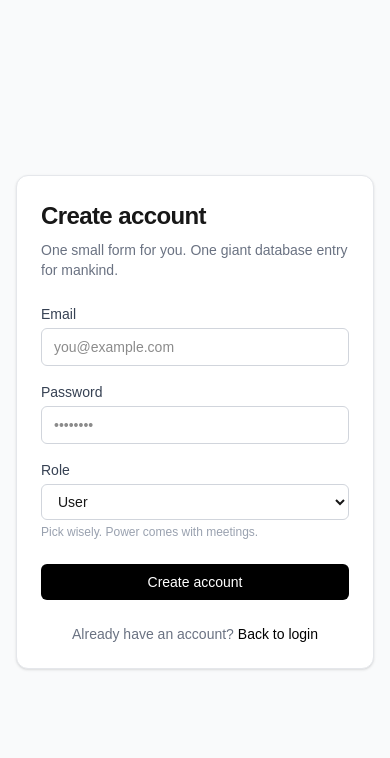
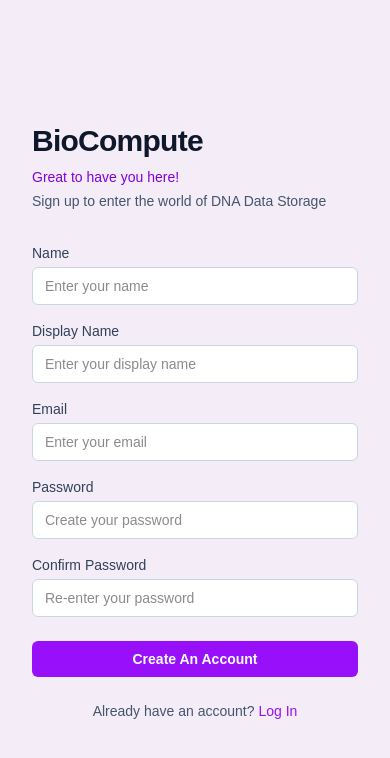
Before and after one commit to biocompute-inc/BioCompute-POC, a Next.js app in the folder frontend/poc-frontend/: page /register in a window 390 px wide. Shown: the top 758 px of the page. Built offline with nearby package versions, Linux system fonts and the light colour scheme; no server answers.

Commit message:
frontend deisgn changes, backend endpoint added

```diff
--- a/frontend/poc-frontend/app/dashboard/page.tsx
+++ b/frontend/poc-frontend/app/dashboard/page.tsx
@@ -4,7 +4,17 @@
 import { RequireAuth } from "@/components/RequireAuth";
 import { useAuth } from "@/components/AuthProvider";
 import { apiFetch } from "@/lib/api";
-import { useEffect, useState } from "react";
+import { useEffect, useMemo, useState } from "react";
+
+function formatBytes(bytes: number) {
+  if (bytes < 1024) return `${bytes} B`;
+  const kb = bytes / 1024;
+  if (kb < 1024) return `${kb.toFixed(1)} KB`;
+  const mb = kb / 1024;
+  if (mb < 1024) return `${mb.toFixed(1)} MB`;
+  const gb = mb / 1024;
+  return `${gb.toFixed(2)} GB`;
+}
 
 export default function DashboardPage() {
   return (
@@ -16,8 +26,14 @@ export default function DashboardPage() {
 
 function DashboardInner() {
   const { user, logout } = useAuth();
-  const [jobs, setJobs] = useState<any[]>([]);
+
+  const [summary, setSummary] = useState<any>(null);
+  const [files, setFiles] = useState<any[]>([]);
   const [err, setErr] = useState<string | null>(null);
+
+  const greetingName = useMemo(() => {
+    return summary?.display_name || user?.display_name || user?.email || "User";
+  }, [summary, user]);
 
   useEffect(() => {
     let cancelled = false;
@@ -25,8 +41,12 @@ function DashboardInner() {
     (async () => {
       setErr(null);
       try {
-        const data = await apiFetch("/jobs");
-        if (!cancelled) setJobs(data);
+        const s = await apiFetch("/dashboard/summary");
+        const f = await apiFetch("/dashboard/files");
+        if (!cancelled) {
+          setSummary(s);
+          setFiles(f);
+        }
       } catch (e: any) {
         if (!cancelled) setErr(e.message);
       }
@@ -38,82 +58,76 @@ function DashboardInner() {
   }, []);
 
   return (
-    <div className="max-w-5xl mx-auto px-6 py-8">
-      {/* Header */}
-      <div className="flex items-center justify-between mb-8">
-        <div>
-          <h1 className="text-3xl font-semibold tracking-tight">
-            Dashboard
-          </h1>
-          <div className="text-sm text-gray-500 mt-1">
-            {user?.email}
-            <span className="ml-2 inline-flex items-center rounded-full bg-gray-100 px-2 py-0.5 text-xs font-medium text-gray-700">
-              {user?.role}
-            </span>
-          </div>
-        </div>
-
-        <button
-          onClick={logout}
-          className="rounded-md border border-gray-300 px-4 py-2 text-sm font-medium text-gray-700 hover:bg-gray-100"
-        >
-          Logout
-        </button>
+    <div style={{ maxWidth: 1100, margin: "24px auto", padding: 16 }}>
+      <div style={{ display: "flex", justifyContent: "space-between", alignItems: "center" }}>
+        <h1>Hi, {greetingName}!</h1>
+        <button onClick={logout}>Log Out</button>
       </div>
 
-      {/* Actions */}
-      <div className="flex gap-4 mb-10">
-        <a
-          href="/new-job"
-          className="inline-flex items-center rounded-md bg-black px-4 py-2 text-sm font-medium text-white hover:bg-gray-800"
-        >
-          + New Job
-        </a>
+      {err && <pre style={{ color: "crimson", whiteSpace: "pre-wrap" }}>{err}</pre>}
 
-        {(user?.role === "scientist" || user?.role === "admin") && (
-          <a
-            href="/lab/inbox"
-            className="inline-flex items-center rounded-md border border-gray-300 px-4 py-2 text-sm font-medium text-gray-700 hover:bg-gray-100"
-          >
-            Lab Inbox
-          </a>
-        )}
+      <div style={{ display: "flex", gap: 16, marginTop: 12 }}>
+        <div style={{ border: "1px solid #ddd", borderRadius: 8, padding: 16, minWidth: 200 }}>
+          <div style={{ fontSize: 32 }}>{summary?.total_files ?? "—"}</div>
+          <div>Total Files</div>
+        </div>
+        <div style={{ border: "1px solid #ddd", borderRadius: 8, padding: 16, minWidth: 200 }}>
+          <div style={{ fontSize: 32 }}>
+            {summary ? formatBytes(summary.total_storage_bytes) : "—"}
+          </div>
+          <div>Total Storage</div>
+        </div>
+        <div style={{ border: "1px solid #ddd", borderRadius: 8, padding: 16, minWidth: 200 }}>
+          <div style={{ fontSize: 32 }}>{summary?.total_retrievals ?? "—"}</div>
+          <div>Total Retrievals</div>
+        </div>
       </div>
 
-      {/* Jobs */}
-      <h2 className="text-xl font-semibold mb-4">Jobs</h2>
+      <div style={{ marginTop: 18, display: "flex", gap: 12 }}>
+        <a href="/new-job">+ Upload a File</a>
+        {(user?.role === "scientist" || user?.role === "admin") && <a href="/lab/inbox">Lab Inbox</a>}
+      </div>
 
-      {err && (
-        <div className="mb-4 rounded-md border border-red-200 bg-red-50 p-3 text-sm text-red-700">
-          {err}
-        </div>
-      )}
+      <h2 style={{ marginTop: 20 }}>Your Data</h2>
 
-      {jobs.length === 0 && !err && (
-        <div className="text-sm text-gray-500">
-          No jobs yet. Create one and make the machines suffer.
-        </div>
-      )}
-
-      <div className="grid gap-4">
-        {jobs.map((j) => (
-          <a
-            key={j.id}
-            href={`/jobs/${j.id}`}
-            className="flex items-center justify-between rounded-lg border border-gray-200 p-4 hover:bg-gray-50"
-          >
-            <div>
-              <div className="font-medium">{j.id}</div>
-              <div className="text-sm text-gray-500">
-                Status: {j.status}
-              </div>
-            </div>
-
-            <span className="text-sm text-gray-400">
-              →
-            </span>
-          </a>
-        ))}
+      <div style={{ border: "1px solid #ddd", borderRadius: 8, overflow: "hidden" }}>
+        <table style={{ width: "100%", borderCollapse: "collapse" }}>
+          <thead style={{ background: "#f3f3f3" }}>
+            <tr>
+              <th style={{ textAlign: "left", padding: 10 }}>#</th>
+              <th style={{ textAlign: "left", padding: 10 }}>File Name</th>
+              <th style={{ textAlign: "left", padding: 10 }}>Date Uploaded</th>
+              <th style={{ textAlign: "left", padding: 10 }}>Size</th>
+              <th style={{ textAlign: "left", padding: 10 }}>Status</th>
+              <th style={{ textAlign: "left", padding: 10 }}>Action</th>
+            </tr>
+          </thead>
+          <tbody>
+            {files.map((r, idx) => (
+              <tr key={r.file_id} style={{ borderTop: "1px solid #eee" }}>
+                <td style={{ padding: 10 }}>{idx + 1}</td>
+                <td style={{ padding: 10, maxWidth: 420, overflow: "hidden", textOverflow: "ellipsis", whiteSpace: "nowrap" }}>
+                  {r.file_name}
+                </td>
+                <td style={{ padding: 10 }}>
+                  {r.uploaded_at ? new Date(r.uploaded_at).toLocaleDateString() : "-"}
+                </td>
+                <td style={{ padding: 10 }}>{formatBytes(r.size_bytes)}</td>
+                <td style={{ padding: 10 }}>{r.status}</td>
+                <td style={{ padding: 10 }}>
+                  {r.job_id ? <a href={`/jobs/${r.job_id}`}>View</a> : "-"}
+                </td>
+              </tr>
+            ))}
+            {files.length === 0 && (
+              <tr>
+                <td colSpan={6} style={{ padding: 14 }}>
+                  No files yet. Upload one to create your first job.
+                </td>
+              </tr>
+            )}
+          </tbody>
+        </table>
       </div>
     </div>
   );
--- a/frontend/poc-frontend/app/login/page.tsx
+++ b/frontend/poc-frontend/app/login/page.tsx
@@ -5,10 +5,11 @@ import { useState } from "react";
 import { apiFetch } from "@/lib/api";
 import { useAuth } from "@/components/AuthProvider";
 import { useRouter } from "next/navigation";
+import Image from "next/image";
 
 export default function LoginPage() {
-  const [email, setEmail] = useState("user@test.com");
-  const [password, setPassword] = useState("secret123");
+  const [email, setEmail] = useState("");
+  const [password, setPassword] = useState("");
   const [error, setError] = useState<string | null>(null);
   const { refresh } = useAuth();
   const router = useRouter();
@@ -29,66 +30,98 @@ export default function LoginPage() {
   }
 
   return (
-    <div className="min-h-screen flex items-center justify-center bg-gray-50 px-4">
-      <div className="w-full max-w-md rounded-xl border border-gray-200 bg-white p-6 shadow-sm">
-        <h1 className="text-2xl font-semibold tracking-tight mb-2">
-          Welcome back
+    <div className="min-h-screen grid grid-cols-1 lg:grid-cols-2 bg-[#E6E6FA]">
+      {/* LEFT PANEL */}
+      <div className="flex items-center justify-center px-8">
+        <div className="w-full max-w-md">
+          {/* Brand */}
+          <div className="mb-8">
+            <h1 className="text-3xl font-semibold tracking-tight text-slate-900">
+              BioCompute
             </h1>
-        <p className="text-sm text-gray-500 mb-6">
-          Log in to continue pretending everything is under control.
+            <p className="mt-2 text-sm text-purple-700 font-medium">
+              Welcome back!
             </p>
+            <p className="mt-1 text-sm text-slate-600">
+              Login to access the world of DNA Data Storage
+            </p>
+          </div>
 
-        <form onSubmit={onSubmit} className="grid gap-4">
+          {/* Form */}
+          <form onSubmit={onSubmit} className="space-y-4">
             <div>
-            <label className="block text-sm font-medium text-gray-700 mb-1">
+              <label className="block text-sm font-medium text-slate-700 mb-1">
                 Email
               </label>
               <input
+                type="email"
                 value={email}
                 onChange={(e) => setEmail(e.target.value)}
-              type="email"
-              placeholder="you@example.com"
-              className="w-full rounded-md border border-gray-300 px-3 py-2 text-sm focus:outline-none focus:ring-2 focus:ring-black"
+                placeholder="Enter your email"
+                className="w-full rounded-md border border-slate-300 bg-white px-3 py-2 text-sm focus:outline-none focus:ring-2 focus:ring-purple-500"
               />
             </div>
 
             <div>
-            <label className="block text-sm font-medium text-gray-700 mb-1">
+              <label className="block text-sm font-medium text-slate-700 mb-1">
                 Password
               </label>
               <input
+                type="password"
                 value={password}
                 onChange={(e) => setPassword(e.target.value)}
-              type="password"
-              placeholder="••••••••"
-              className="w-full rounded-md border border-gray-300 px-3 py-2 text-sm focus:outline-none focus:ring-2 focus:ring-black"
+                placeholder="Enter your password"
+                className="w-full rounded-md border border-slate-300 bg-white px-3 py-2 text-sm focus:outline-none focus:ring-2 focus:ring-purple-500"
               />
+              <div className="mt-1 text-right">
+                <a
+                  href="#"
+                  className="text-xs font-medium text-purple-600 hover:underline"
+                >
+                  Forgot Password?
+                </a>
+              </div>
             </div>
 
             {error && (
-            <div className="rounded-md border border-red-200 bg-red-50 p-3 text-sm text-red-700">
+              <div className="rounded-md bg-red-50 border border-red-200 p-3 text-sm text-red-700">
                 {error}
               </div>
             )}
 
             <button
               type="submit"
-            className="mt-2 w-full rounded-md bg-black px-4 py-2 text-sm font-medium text-white hover:bg-gray-800"
+              className="mt-2 w-full rounded-md bg-purple-600 py-2 text-sm font-semibold text-white hover:bg-purple-700 transition"
             >
               Login
             </button>
           </form>
 
-        <p className="mt-6 text-center text-sm text-gray-500">
-          New here?{" "}
+          <p className="mt-6 text-center text-sm text-slate-600">
+            Don’t have an account?{" "}
             <a
               href="/register"
-            className="font-medium text-black hover:underline"
+              className="font-medium text-purple-600 hover:underline"
             >
-            Create an account
+              Sign Up
             </a>
           </p>
         </div>
       </div>
+
+      {/* RIGHT PANEL */}
+      <div className="hidden lg:flex items-center justify-center bg-[#EFE3F5]">
+        <div className="relative h-[520px] w-[360px] rounded-xl overflow-hidden shadow-xl">
+          <Image
+                    className="dark:invert"
+                    src="/next.svg"
+                    alt="Next.js logo"
+                    width={100}
+                    height={20}
+                    priority
+                  />
+        </div>
+      </div>
+    </div>
   );
 }
--- a/frontend/poc-frontend/app/page.tsx
+++ b/frontend/poc-frontend/app/page.tsx
@@ -2,7 +2,7 @@ import Image from "next/image";
 
 export default function Home() {
   return (
-    <div className="flex min-h-screen items-center justify-center bg-zinc-50 font-sans dark:bg-black">
+    <div className="flex min-h-screen items-center justify-center bg-violet-500 font-sans dark:bg-black">
       <main className="flex min-h-screen w-full max-w-3xl flex-col items-center justify-between py-32 px-16 bg-white dark:bg-black sm:items-start">
         <Image
           className="dark:invert"
--- a/frontend/poc-frontend/app/register/page.tsx
+++ b/frontend/poc-frontend/app/register/page.tsx
@@ -6,19 +6,32 @@ import { apiFetch } from "@/lib/api";
 import { useRouter } from "next/navigation";
 
 export default function RegisterPage() {
+  const [name, setName] = useState("");
   const [email, setEmail] = useState("");
+  const [displayName, setDisplayName] = useState("");
   const [password, setPassword] = useState("");
-  const [role, setRole] = useState<"user" | "scientist" | "admin">("user");
+  const [confirm, setConfirm] = useState("");
   const [error, setError] = useState<string | null>(null);
   const router = useRouter();
 
   async function onSubmit(e: React.FormEvent) {
     e.preventDefault();
     setError(null);
+
+    if (password !== confirm) {
+      setError("Passwords do not match");
+      return;
+    }
+
     try {
       await apiFetch("/auth/register", {
         method: "POST",
-        body: JSON.stringify({ email, password, role }),
+        body: JSON.stringify({
+          name,
+          email,
+          password,
+          displayName
+        }),
       });
       router.push("/login");
     } catch (err: any) {
@@ -27,58 +40,85 @@ export default function RegisterPage() {
   }
 
   return (
-    <div className="min-h-screen flex items-center justify-center bg-gray-50 px-4">
-      <div className="w-full max-w-md rounded-xl border border-gray-200 bg-white p-6 shadow-sm">
-        <h1 className="text-2xl font-semibold tracking-tight mb-2">
-          Create account
+    <div className="min-h-screen grid grid-cols-1 lg:grid-cols-2 bg-[#F4ECF7]">
+      {/* LEFT PANEL */}
+      <div className="flex items-center justify-center px-8">
+        <div className="w-full max-w-md">
+          {/* Brand */}
+          <div className="mb-8">
+            <h1 className="text-3xl font-semibold tracking-tight text-slate-900">
+              BioCompute
             </h1>
-        <p className="text-sm text-gray-500 mb-6">
-          One small form for you. One giant database entry for mankind.
+            <p className="mt-2 text-sm text-purple-700 font-medium">
+              Great to have you here!
             </p>
+            <p className="mt-1 text-sm text-slate-600">
+              Sign up to enter the world of DNA Data Storage
+            </p>
+          </div>
 
-        <form onSubmit={onSubmit} className="grid gap-4">
+          {/* Form */}
+          <form onSubmit={onSubmit} className="space-y-4">
             <div>
-            <label className="block text-sm font-medium text-gray-700 mb-1">
-              Email
+              <label className="block text-sm font-medium text-slate-700 mb-1">
+                Name
               </label>
               <input
-              value={email}
-              onChange={(e) => setEmail(e.target.value)}
-              type="email"
-              placeholder="you@example.com"
-              className="w-full rounded-md border border-gray-300 px-3 py-2 text-sm focus:outline-none focus:ring-2 focus:ring-black"
+                value={name}
+                onChange={(e) => setName(e.target.value)}
+                placeholder="Enter your name"
+                className="w-full rounded-md border border-slate-300 bg-white px-3 py-2 text-sm focus:outline-none focus:ring-2 focus:ring-purple-500"
+              />
+            </div>
+            <div>
+              <label className="block text-sm font-medium text-slate-700 mb-1">
+                Display Name
+              </label>
+              <input
+                value={displayName}
+                onChange={(e) => setDisplayName(e.target.value)}
+                placeholder="Enter your display name"
+                className="w-full rounded-md border border-slate-300 bg-white px-3 py-2 text-sm focus:outline-none focus:ring-2 focus:ring-purple-500"
               />
             </div>
 
             <div>
-            <label className="block text-sm font-medium text-gray-700 mb-1">
-              Password
+              <label className="block text-sm font-medium text-slate-700 mb-1">
+                Email
               </label>
               <input
-              value={password}
-              onChange={(e) => setPassword(e.target.value)}
-              type="password"
-              placeholder="••••••••"
-              className="w-full rounded-md border border-gray-300 px-3 py-2 text-sm focus:outline-none focus:ring-2 focus:ring-black"
+                type="email"
+                value={email}
+                onChange={(e) => setEmail(e.target.value)}
+                placeholder="Enter your email"
+                className="w-full rounded-md border border-slate-300 bg-white px-3 py-2 text-sm focus:outline-none focus:ring-2 focus:ring-purple-500"
               />
             </div>
 
             <div>
-            <label className="block text-sm font-medium text-gray-700 mb-1">
-              Role
+              <label className="block text-sm font-medium text-slate-700 mb-1">
+                Password
               </label>
-            <select
-              value={role}
-              onChange={(e) => setRole(e.target.value as any)}
-              className="w-full rounded-md border border-gray-300 bg-white px-3 py-2 text-sm focus:outline-none focus:ring-2 focus:ring-black"
-            >
-              <option value="user">User</option>
-              <option value="scientist">Scientist</option>
-              <option value="admin">Admin</option>
-            </select>
-            <p className="mt-1 text-xs text-gray-400">
-              Pick wisely. Power comes with meetings.
-            </p>
+              <input
+                type="password"
+                value={password}
+                onChange={(e) => setPassword(e.target.value)}
+                placeholder="Create your password"
+                className="w-full rounded-md border border-slate-300 bg-white px-3 py-2 text-sm focus:outline-none focus:ring-2 focus:ring-purple-500"
+              />
+            </div>
+
+            <div>
+              <label className="block text-sm font-medium text-slate-700 mb-1">
+                Confirm Password
+              </label>
+              <input
+                type="password"
+                value={confirm}
+                onChange={(e) => setConfirm(e.target.value)}
+                placeholder="Re-enter your password"
+                className="w-full rounded-md border border-slate-300 bg-white px-3 py-2 text-sm focus:outline-none focus:ring-2 focus:ring-purple-500"
+              />
             </div>
 
             {error && (
@@ -89,22 +129,34 @@ export default function RegisterPage() {
 
             <button
               type="submit"
-            className="mt-2 w-full rounded-md bg-black px-4 py-2 text-sm font-medium text-white hover:bg-gray-800"
+              className="mt-2 w-full rounded-md bg-purple-600 py-2 text-sm font-semibold text-white hover:bg-purple-700 transition"
             >
-            Create account
+              Create An Account
             </button>
           </form>
 
-        <p className="mt-6 text-center text-sm text-gray-500">
+          <p className="mt-6 text-center text-sm text-slate-600">
             Already have an account?{" "}
             <a
               href="/login"
-            className="font-medium text-black hover:underline"
+              className="font-medium text-purple-600 hover:underline"
             >
-            Back to login
+              Log In
             </a>
           </p>
         </div>
       </div>
+
+      {/* RIGHT PANEL */}
+      <div className="hidden lg:flex items-center justify-center bg-[#EFE3F5]">
+        <div className="relative h-[520px] w-[360px] rounded-xl overflow-hidden shadow-xl">
+          <img
+            src="/dna-hero.png"
+            alt="DNA visualization"
+            className="h-full w-full object-cover"
+          />
+        </div>
+      </div>
+    </div>
   );
 }
--- a/frontend/poc-frontend/components/AuthProvider.tsx
+++ b/frontend/poc-frontend/components/AuthProvider.tsx
@@ -3,7 +3,8 @@
 import React, { createContext, useContext, useEffect, useState } from "react";
 import { apiFetch } from "@/lib/api";
 
-type User = { id: number; email: string; role: "user" | "scientist" | "admin" };
+type User = { id: number; email: string; role: "user" | "scientist" | "admin"; display_name?: string | null };
+
 
 type AuthCtx = {
   user: User | null;
```
Also changed, not shown: 1 other file (tests, documents, lock files or other folders). Lines whose indentation alone changed are shown as unchanged.
